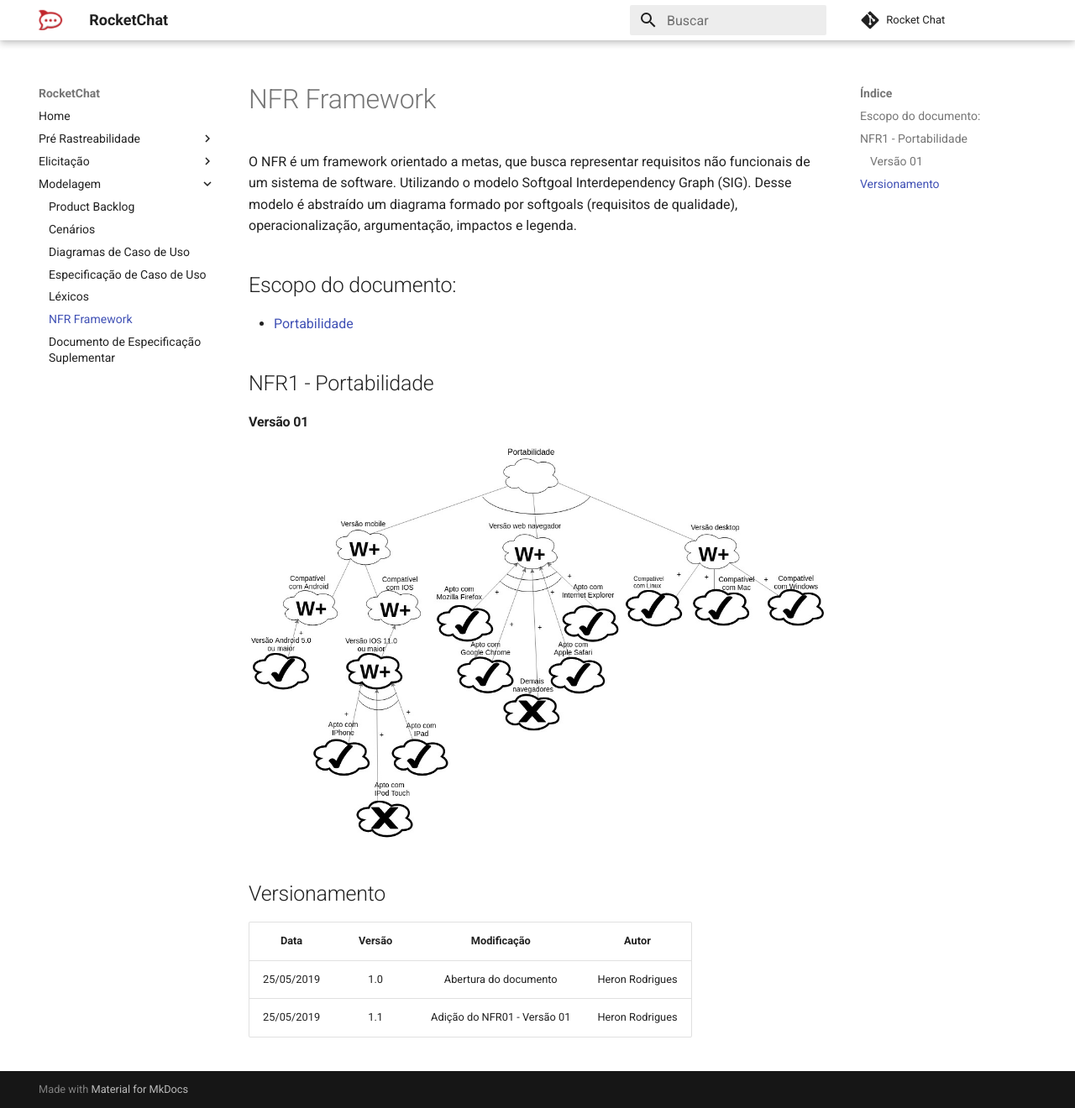
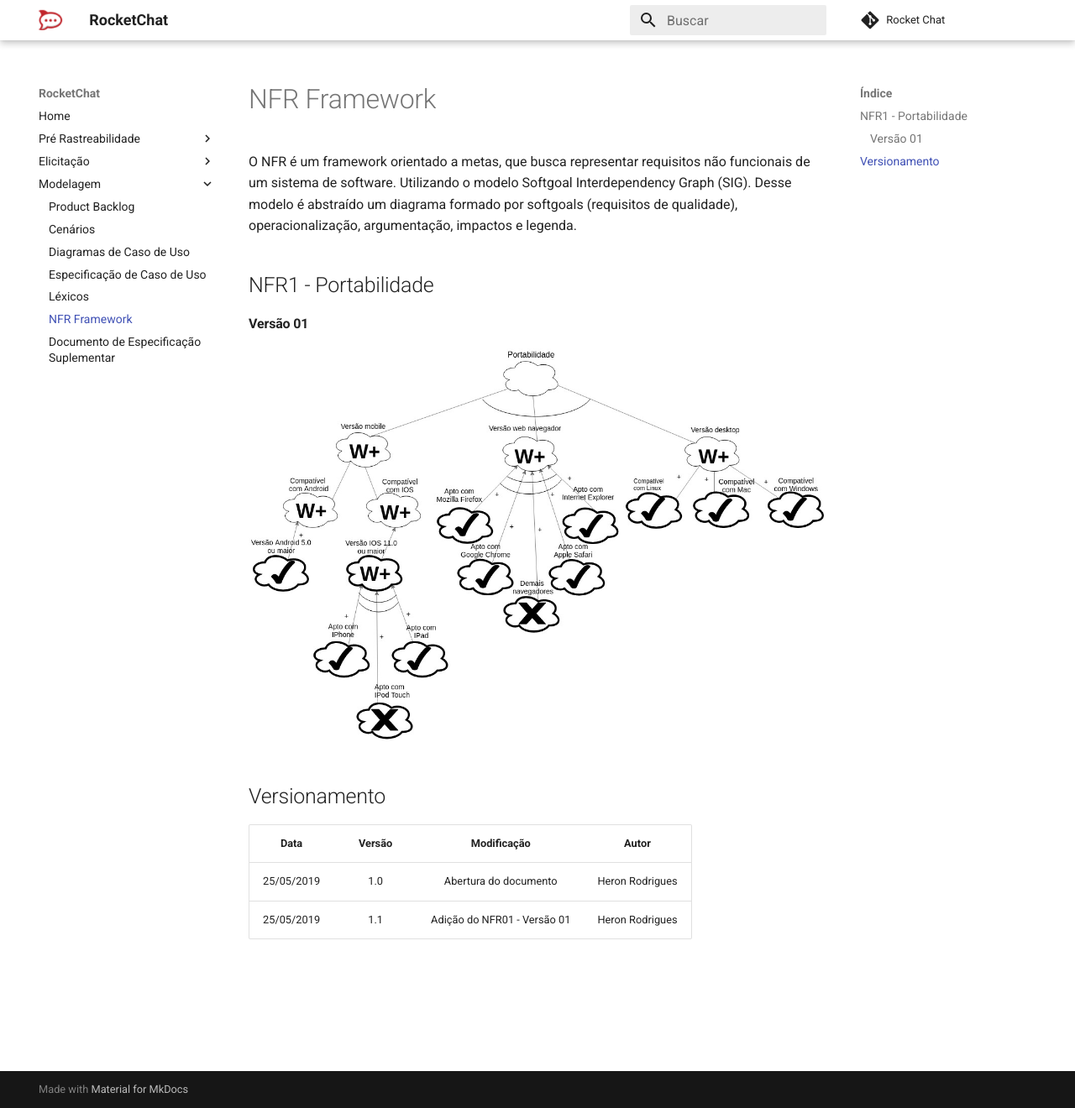
Before and after one commit to MarcosNBJ/2019.1-RocketChat, an MkDocs documentation site: the page built from docs/Modelagem/nfr.md, in a window 1280 px wide and 1320 px high. Shown: the whole window at 84% size. Built offline with MkDocs 1.6.1 and Material for MkDocs 9.7.7, drawn with Linux system fonts in a browser that asks for light colours; comment, search, counter and statistics services are not loaded.

Commit message:
update nfr

```diff
--- a/docs/Modelagem/nfr.md
+++ b/docs/Modelagem/nfr.md
@@ -1,9 +1,6 @@
 # NFR Framework
 
 O NFR é um framework orientado a metas, que busca representar requisitos não funcionais de um sistema de software. Utilizando o modelo Softgoal Interdependency Graph (SIG). Desse modelo é abstraído um diagrama formado por softgoals (requisitos de qualidade), operacionalização, argumentação, impactos e legenda.
-
-## Escopo do documento:
-* [Portabilidade](#nfr1-portabilidade)
 
 ## NFR1 - Portabilidade
 #### Versão 01
```
